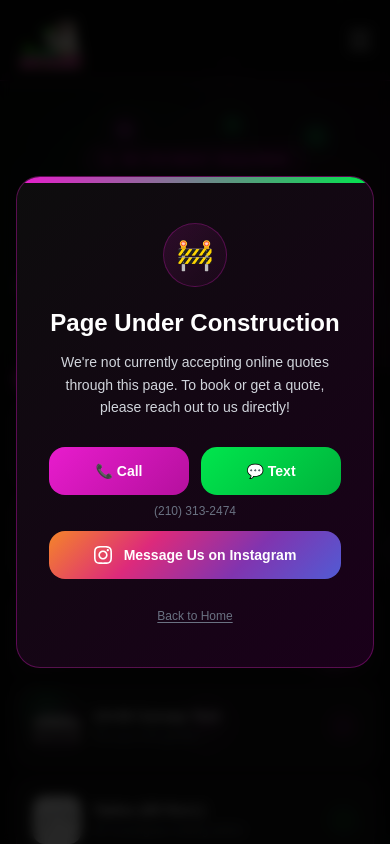
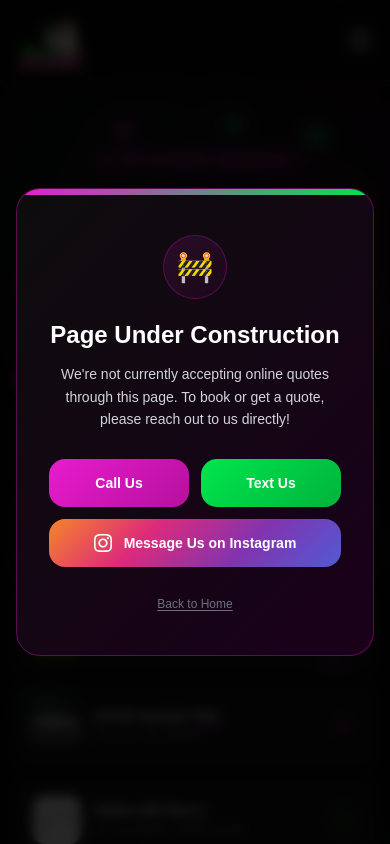
Before and after one commit to founderai/frozenbexar, a Next.js app: page /quote in a window 390 px wide. Shown: the top 844 px of the page. Built offline with nearby package versions, Linux system fonts and the light colour scheme.

Commit message:
quote: remove emojis and phone number, rename buttons to Call Us / Text Us

```diff
--- a/app/quote/page.tsx
+++ b/app/quote/page.tsx
@@ -246,17 +246,16 @@ export default function QuotePage() {
                   className="flex items-center justify-center gap-2 w-full py-3.5 rounded-2xl font-bold text-white text-sm transition-all hover:scale-[1.02]"
                   style={{ background: "linear-gradient(135deg,#e81ccd,#b5109e)" }}
                 >
-                  📞 Call
+                  Call Us
                 </a>
                 <a
                   href="sms:2103132474"
                   className="flex items-center justify-center gap-2 w-full py-3.5 rounded-2xl font-bold text-white text-sm transition-all hover:scale-[1.02]"
                   style={{ background: "linear-gradient(135deg,#00e64d,#00b33c)" }}
                 >
-                  💬 Text
+                  Text Us
                 </a>
               </div>
-              <p className="text-center text-xs text-gray-500 -mt-1">(210) 313-2474</p>
               <a
                 href="https://www.instagram.com/thefrozenbexar"
                 target="_blank"
```
